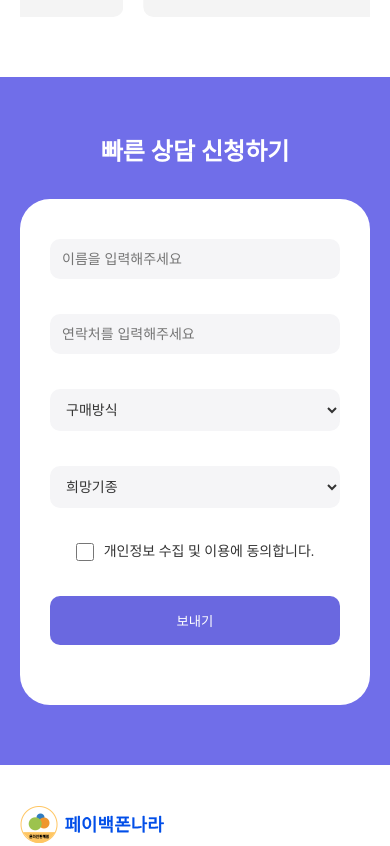
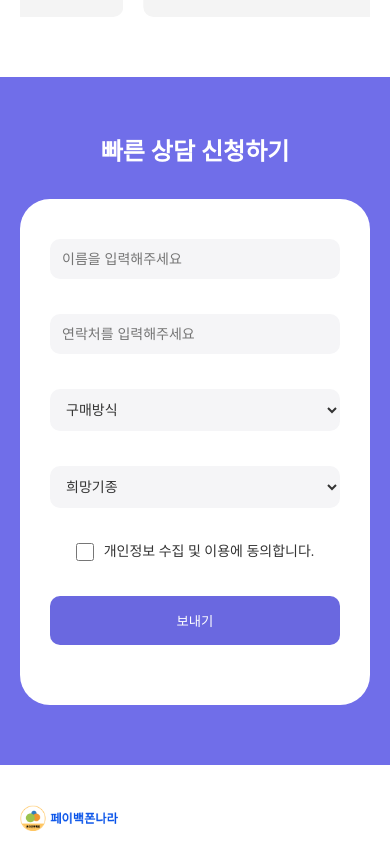
Before and after one commit to Minyeong9938/landingpage, a plain HTML site: page index.html in a window 390 px wide. Shown: the part 3666-4512 px from the top of the page. Drawn offline with nearby package versions, Linux system fonts and the light colour scheme; a web font is replaced by a local one.

Commit message:
Update style.css

```diff
--- a/assets/css/style.css
+++ b/assets/css/style.css
@@ -1537,6 +1537,10 @@ select:focus {
     }
 
     /* footer */
+    .footer-logo img {
+        width: 120px;
+    }
+
     .footer-text>div {
         padding: 0;
     }
@@ -1842,6 +1846,10 @@ select:focus {
     }
 
     /* footer */
+    .footer-logo img {
+        width: 100px;
+    }
+
     .footer-list li a {
         margin-right: 5px;
     }
```
